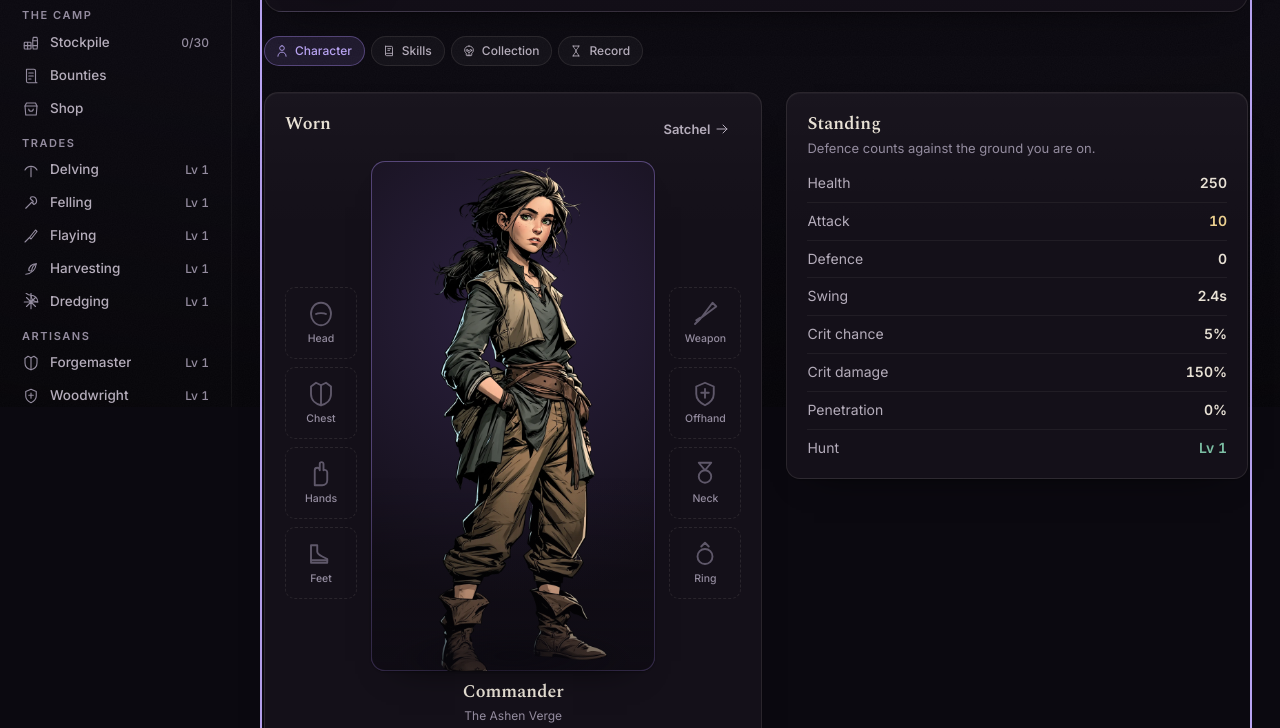
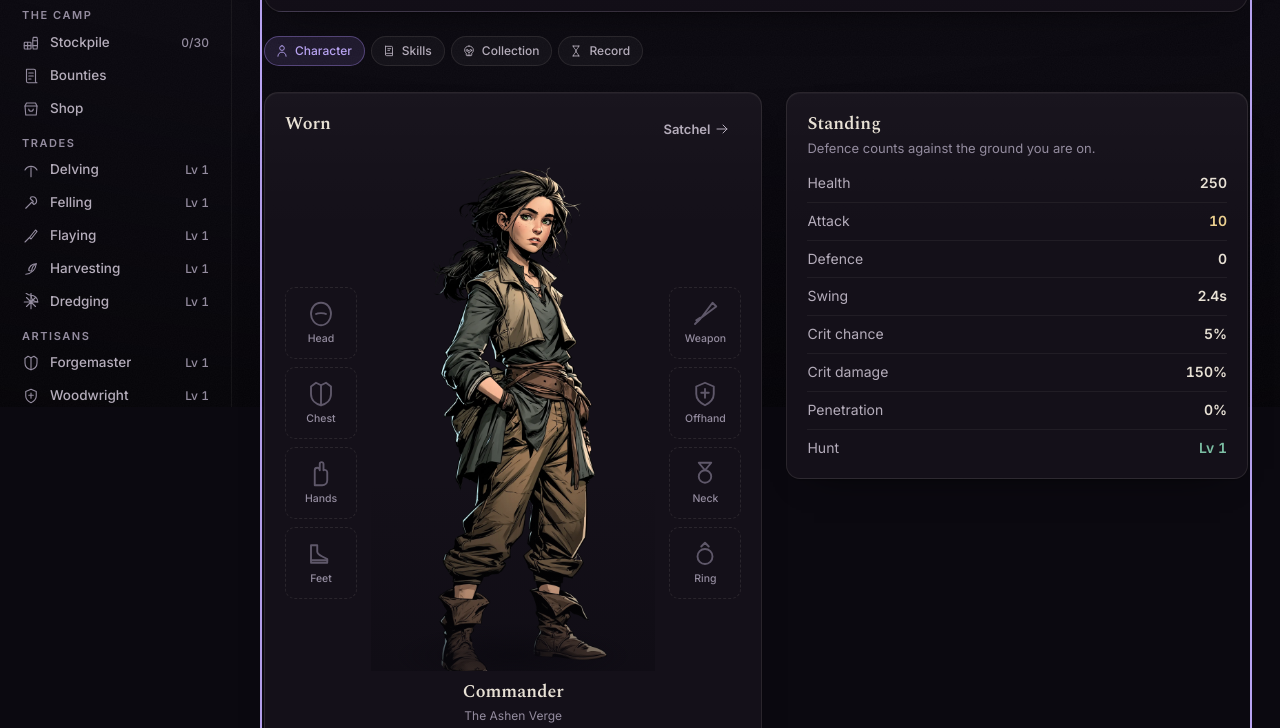
Before and after one commit to darkblisss/respite, a website with bundled scripts: page index.html in a window 1280 px wide. Shown: the part 393-1121 px from the top of the page. Built offline with nearby package versions, Linux system fonts and the light colour scheme.

Commit message:
no bg on char page

```diff
--- a/css/components.css
+++ b/css/components.css
@@ -2843,9 +2843,6 @@ button.chip:disabled { opacity: .45; }
 .portrait {
   position: relative;
   overflow: hidden;
-  border-radius: var(--r-lg);
-  background: radial-gradient(circle at 50% 28%, #2c2140, #120e17 75%);
-  box-shadow: inset 0 0 0 1px var(--violet-edge), var(--shadow-card);
 }
 
 /* The commander is a full figure now, not a bust, so the frame shows all of them
```
